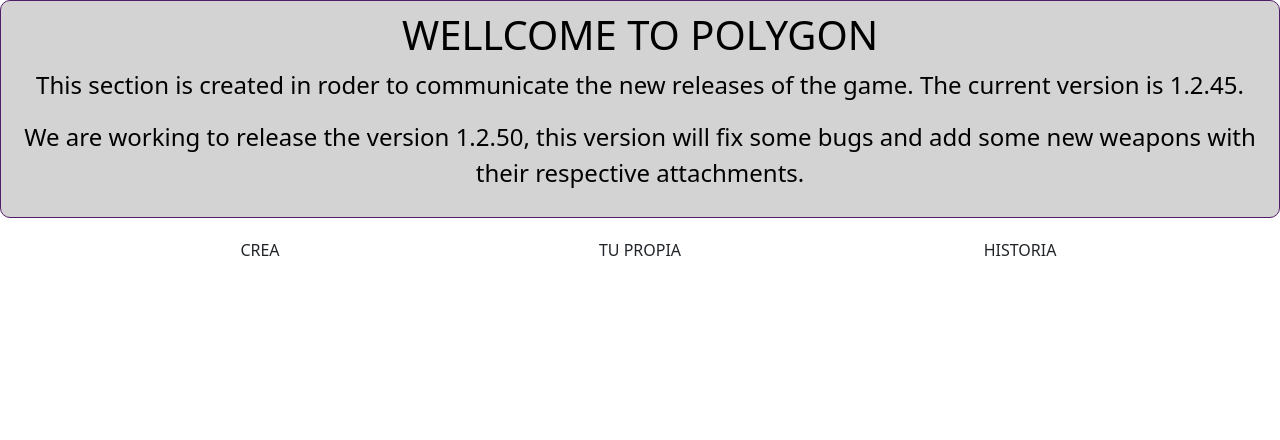
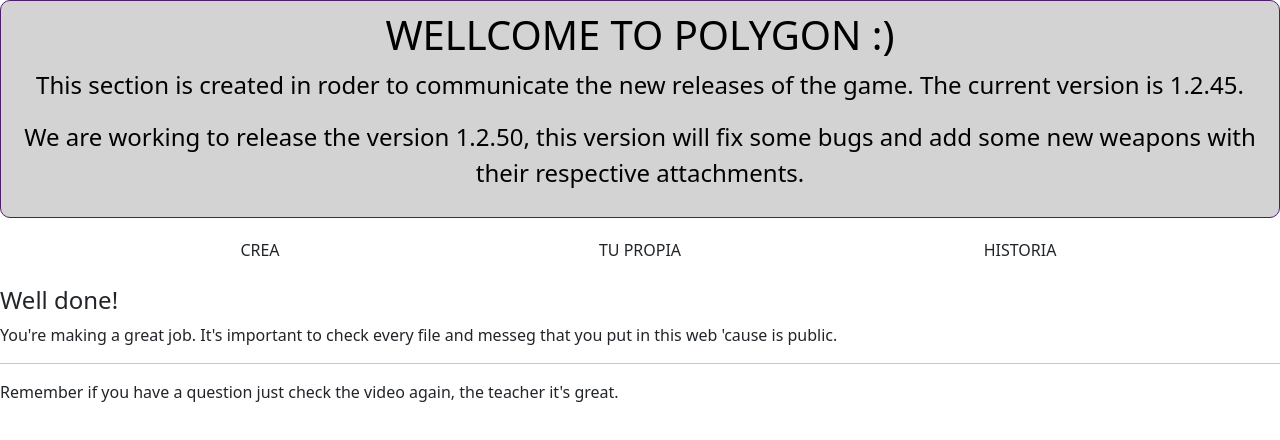
Before and after one commit to Jhoyners/Hyperblog, a plain HTML site: page polygon.html in a window 1280 px wide. Drawn offline with nearby package versions, Linux system fonts and the light colour scheme.

Commit message:
se agregaron los archivos necesarios para modificar el main

```diff
--- a/polygon.html
+++ b/polygon.html
@@ -5,12 +5,12 @@
     <meta name="viewport" content="width=device-width, initial-scale=1.0">
     <link rel="stylesheet" href="polygon.css">
     <link href="https://cdn.jsdelivr.net/npm/bootstrap@5.3.3/dist/css/bootstrap.min.css" rel="stylesheet" integrity="sha384-QWTKZyjpPEjISv5WaRU9OFeRpok6YctnYmDr5pNlyT2bRjXh0JMhjY6hW+ALEwIH" crossorigin="anonymous">
-    <title>Document</title>
+    <title>POLYGON</title>
 </head>
 <body>
     <main>
         <section id="bienvenida">
-            <h1>WELLCOME TO POLYGON</h1>
+            <h1>WELLCOME TO POLYGON :)</h1>
             <p>This section is created in roder to communicate the new releases of the game. The current version is 1.2.45.</p>
             <p>We are working to release the version 1.2.50, this version will fix some bugs and add some new weapons with their respective attachments.</p>
         </section>
@@ -28,6 +28,16 @@
               </div>
             </div>
           </div>
+
+          <br>
+
+          <div class="alerta" role="alert">
+            <h4 class="alert-heading">Well done!</h4>
+            <p>You're making a great job. It's important to check every file and messeg that you put in this web 'cause is public.</p>
+            <hr>
+            <p class="mb-0">Remember if you have a question just check the video again, the teacher it's great.</p>
+          </div>
+
     </main>
 </body>
 </html>
```
Also changed, not shown: explicacion.txt.
